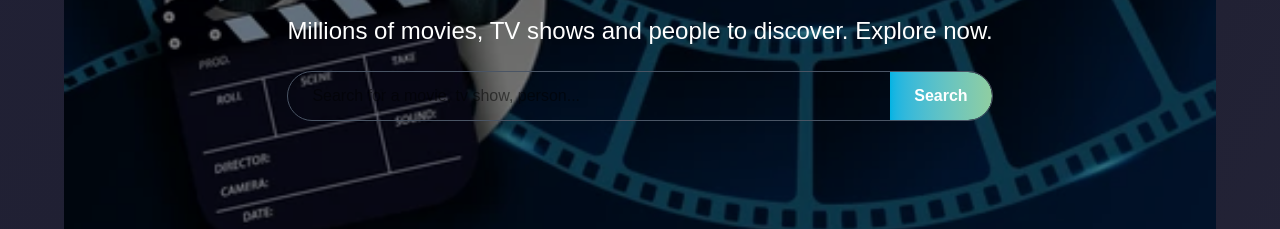
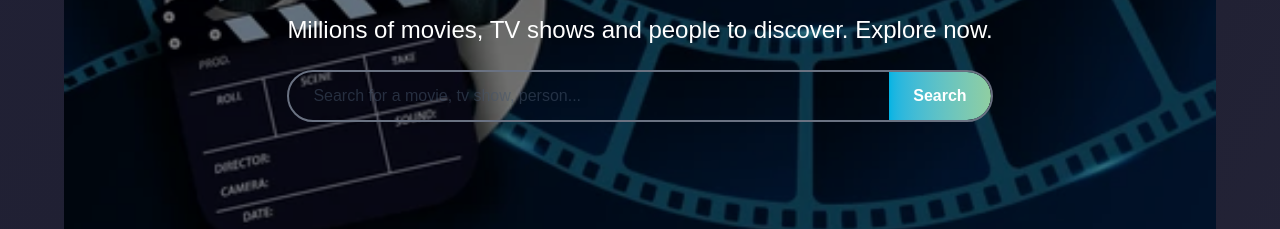
Before and after one commit to Qamrul-Hassan/Movie-Hub, a Next.js app: page / in a window 1280 px wide. Shown: the part 350-579 px from the top of the page. Built offline with nearby package versions, Linux system fonts and the light colour scheme; no server answers.

Commit message:
Search bar edited

```diff
--- a/src/app/page.tsx
+++ b/src/app/page.tsx
@@ -108,11 +108,11 @@ export default function Home() {
           <p className="text-lg sm:text-2xl mb-6">
             Millions of movies, TV shows and people to discover. Explore now.
           </p>
-          <div className="flex w-full gap-2 border border-gray-600 rounded-full overflow-hidden">
+          <div className="flex w-full gap-2 border-2 border-gray-500  rounded-full overflow-hidden">
             <input
               type="text"
               placeholder="Search for a movie, tv show, person..."
-              className="flex-1 py-3 px-6 text-black focus:outline-none rounded-l-full"
+              className="flex-1 py-3 px-6 text-slate-600 focus:outline-none rounded-l-full"
             />
             <button className="bg-gradient-to-r from-[#01b4e4] to-[#90cea1] px-6 py-3 font-semibold hover:opacity-90 rounded-r-full transition">
               Search
```
